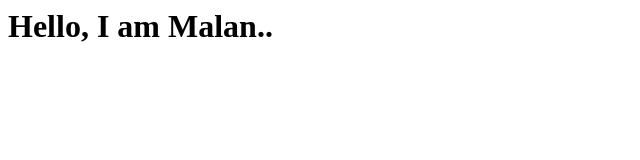
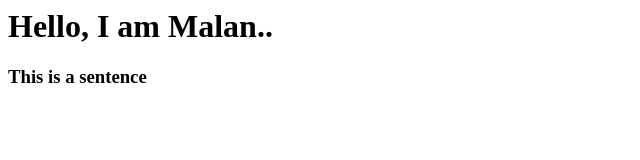
Before and after one commit to malanshaikh03/My_Repo, a plain HTML site: page index.html in a window 1280 px wide. Shown: the whole page, without its empty margins (0-640 px from the left). Drawn offline with Linux system fonts and the light colour scheme.

Commit message:
Added header h3 tag in index.html

```diff
--- a/index.html
+++ b/index.html
@@ -6,5 +6,6 @@
 </head>
 <body>
     <h1> Hello, I am Malan..</h1>
+    <h3>This is a sentence</h3>
 </body>
 </html>
```
